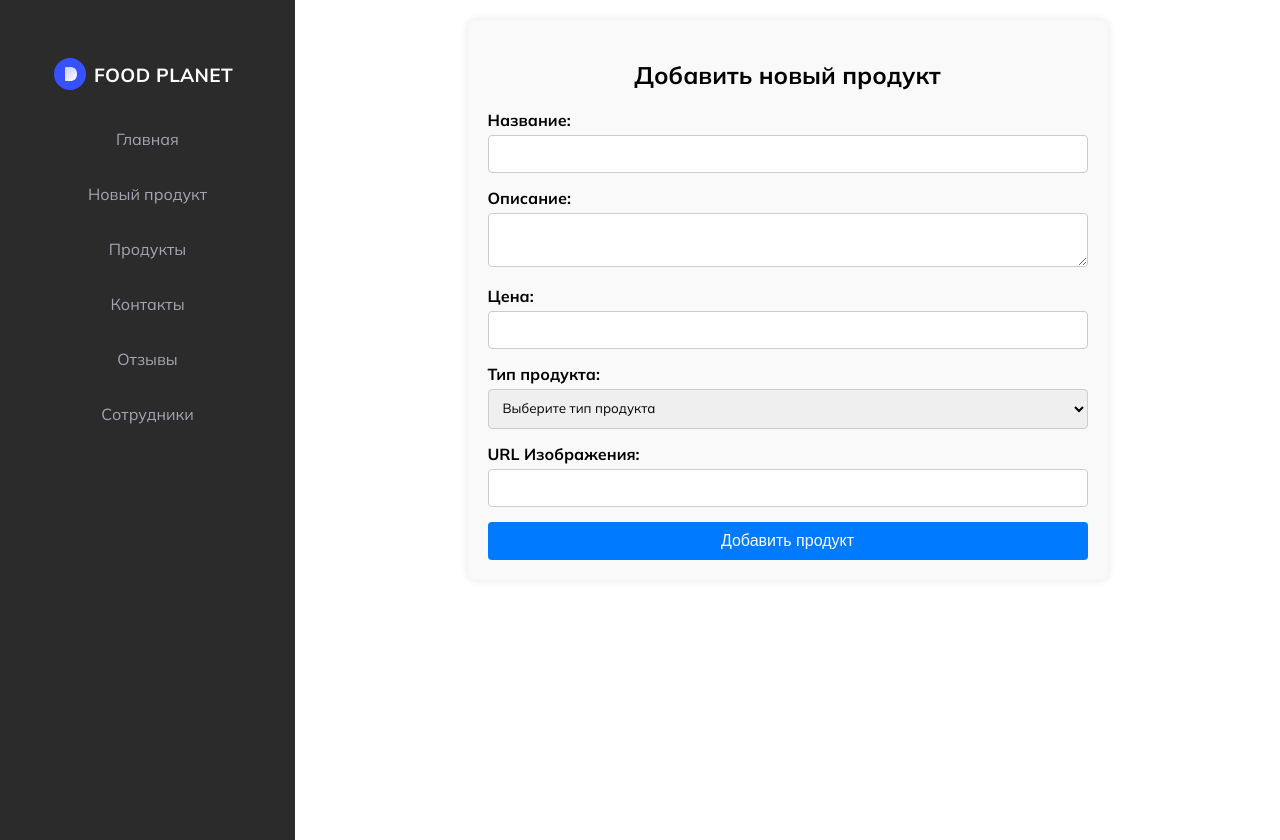
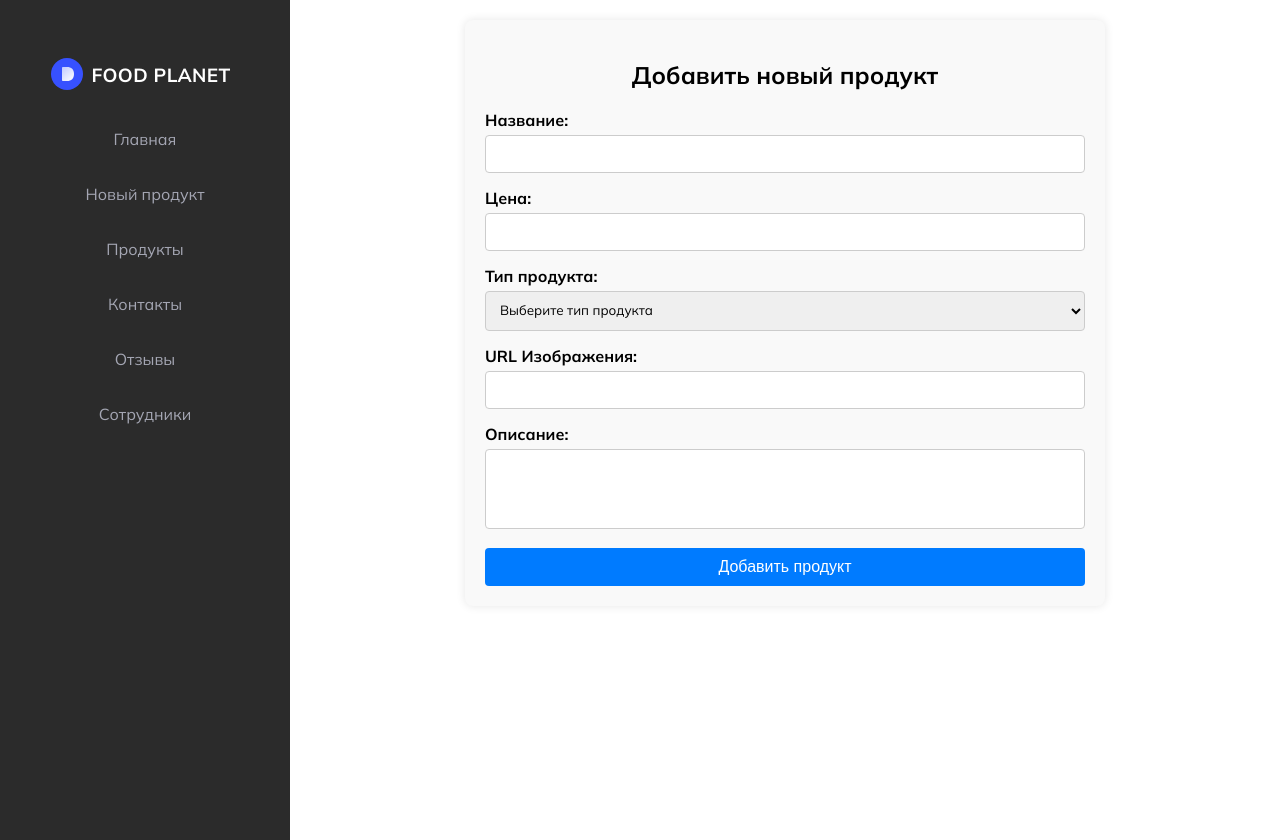
Before and after one commit to AureliusAtakhanes/adminFoodPlanet, a React (Vite) app: page /createProduct in a window 1280 px wide. After the commit the page ends 800 px from the top, so only its background shows below. Built offline with nearby package versions, Linux system fonts and the light colour scheme.

Commit message:
fixed styles

```diff
--- a/src/adminPanel/adminComponents/CreateOrderPage/CreateOrderPage.css
+++ b/src/adminPanel/adminComponents/CreateOrderPage/CreateOrderPage.css
@@ -37,6 +37,13 @@
 
 }
 
+.create-order-page textarea {
+    min-height: 80px;
+    resize: none;
+    white-space: pre-wrap;
+    word-wrap: break-word;
+}
+
 .create-order-page button {
     width: 100%;
     padding: 10px;
--- a/src/adminPanel/adminComponents/CreateOrderPage/CreateOrderPage.jsx
+++ b/src/adminPanel/adminComponents/CreateOrderPage/CreateOrderPage.jsx
@@ -44,14 +44,7 @@ const CreateOrderPage = () => {
                         required
                     />
                 </div>
-                <div>
-                    <label>Описание:</label>
-                    <textarea
-                        value={description}
-                        onChange={(e) => setDescription(e.target.value)}
-                        required
-                    ></textarea>
-                </div>
+
                 <div>
                     <label>Цена:</label>
                     <input
@@ -86,6 +79,14 @@ const CreateOrderPage = () => {
                         onChange={(e) => setImage(e.target.value)}
                     />
                 </div>
+                <div>
+                    <label>Описание:</label>
+                    <textarea
+                        value={description}
+                        onChange={(e) => setDescription(e.target.value)}
+                        required
+                    ></textarea>
+                </div>
                 <button type="submit">Добавить продукт</button>
             </form>
             {status === 'loading' && <p className="loading">Загрузка...</p>}
--- a/src/adminPanel/adminComponents/Sidebar/Sidebar.css
+++ b/src/adminPanel/adminComponents/Sidebar/Sidebar.css
@@ -1,5 +1,8 @@
 .sidebar {
-    width: 255px;
+    position: fixed;
+    top: 0;
+    left: 0;
+    width: 250px;
     background-color: #2b2b2b;
     color: white;
     padding: 20px;
@@ -7,6 +10,7 @@
     flex-direction: column;
     align-items: center;
     height: 100vh;
+    z-index: 1000;
 }
 
 .sidebar-title {
--- a/src/adminPanel/adminPages/AdminPage.css
+++ b/src/adminPanel/adminPages/AdminPage.css
@@ -7,4 +7,5 @@
 .content {
     flex-grow: 1;
     padding: 20px;
+    margin-left: 290px;
 }
```
